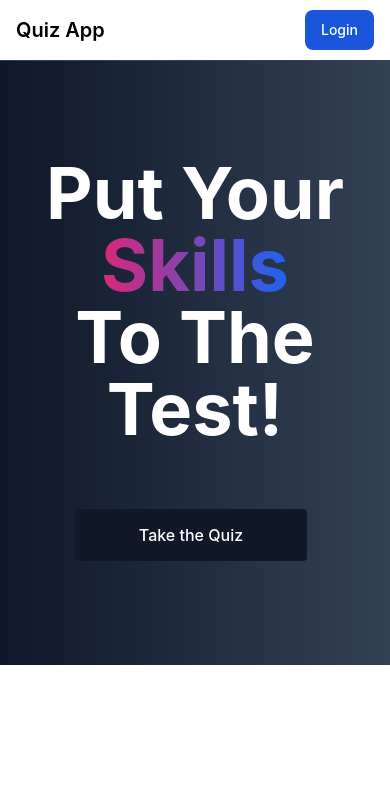
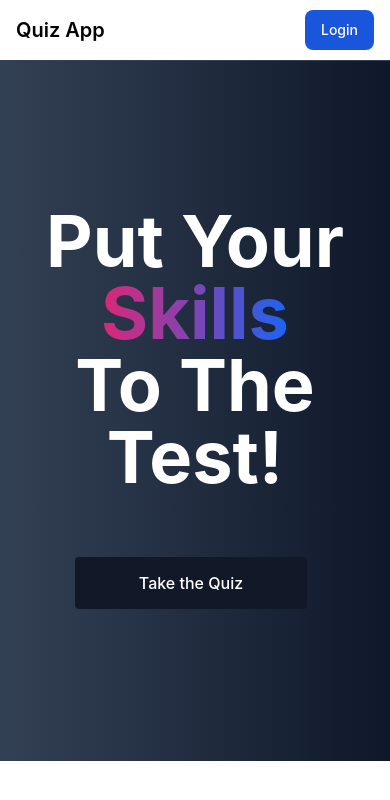
Before and after one commit to faisalamin001/quiz_app, a Next.js app: page / in a window 390 px wide. Shown: the top 800 px of the page. Built offline with nearby package versions, Linux system fonts and the light colour scheme; no server answers.

Commit message:
fixed the padding on small screens

```diff
--- a/components/Dropdown.tsx
+++ b/components/Dropdown.tsx
@@ -40,7 +40,7 @@ const Dropdown = () => {
       </button>
       <div
         id='dropdown'
-        className='z-10 hidden bg-white divide-y divide-gray-100 rounded w-44 dark:bg-slate-800 shadow-[rgba(250,_250,_250,_0.2)_1px_10px_30px]'
+        className='z-10 hidden bg-white divide-y divide-gray-100 rounded w-44 dark:bg-slate-900 shadow-[rgba(250,_250,_250,_0.2)_1px_10px_30px]'
       >
         <ul
           className='py-2 text-sm text-gray-700 dark:text-gray-200'
--- a/src/pages/hero.tsx
+++ b/src/pages/hero.tsx
@@ -1,6 +1,6 @@
 const Hero = () => {
   return (
-    <div className='text-center py-24 bg-gradient-to-r from-slate-900 to-slate-700 text-white'>
+    <div className='text-center py-36  sm:py-24 bg-gradient-to-r from-slate-700 to-slate-900 text-white'>
       <h1 className=' font-bold text-7xl sm:text-9xl capitalize'>
         Put Your{' '}
         <span className='bg-gradient-to-r from-pink-600 to-blue-600 bg-clip-text text-transparent'>
```
